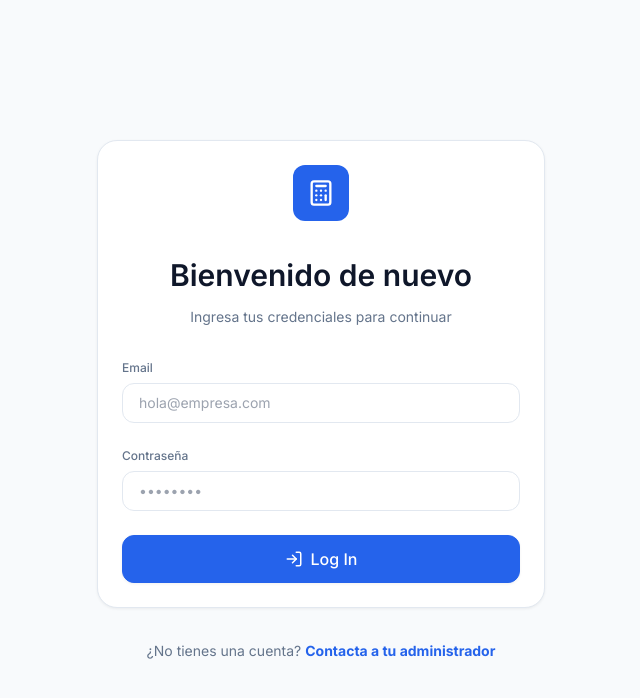
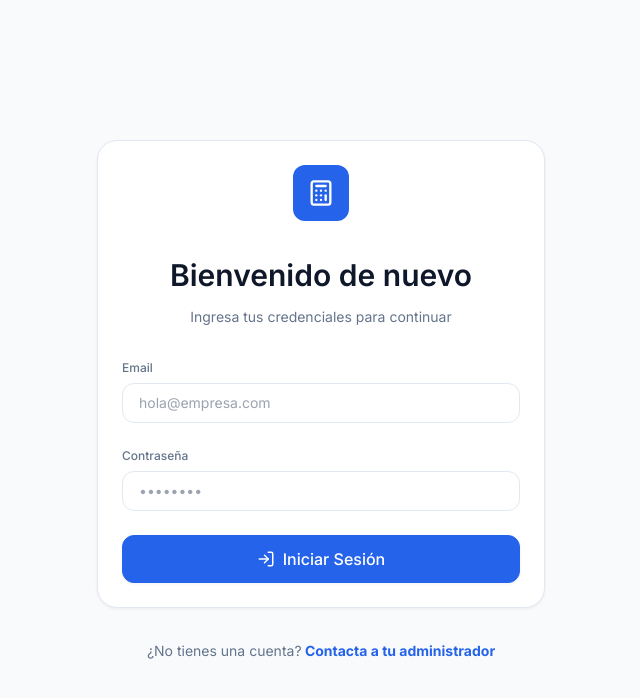
Before and after one commit to jhonnyduque/cost-margin-manager, a React (Vite) app: page /login in a window 1280 px wide. Shown: the top 698 px of the page, without its empty margins (319-959 px from the left). Built offline with nearby package versions, Linux system fonts and the light colour scheme; no server answers.

Commit message:
fix(auth): corregir loop infinito en logout + design system hardening

```diff
--- a/src/components/os/Topbar.tsx
+++ b/src/components/os/Topbar.tsx
@@ -6,13 +6,12 @@ import { supabase } from '@/services/supabase';
 import { useNavigate } from 'react-router-dom';
 
 export const Topbar: React.FC = () => {
-    const { user, currentCompany, mode, exitImpersonation, setIsSigningOut } = useAuth();
+    const { user, currentCompany, mode, exitImpersonation, setIsSigningOut, resetState } = useAuth(); // ✅ Agregar resetState
     const logout = useStore(state => state.logout);
     const navigate = useNavigate();
     const [menuOpen, setMenuOpen] = useState(false);
     const menuRef = useRef<HTMLDivElement>(null);
 
-    // Close menu on click outside
     useEffect(() => {
         const handleClickOutside = (event: MouseEvent) => {
             if (menuRef.current && !menuRef.current.contains(event.target as Node)) {
@@ -24,13 +23,27 @@ export const Topbar: React.FC = () => {
     }, []);
 
     const handleLogout = async () => {
+        console.log('[Topbar] Logout requested');
+
         setIsSigningOut(true);
-        logout(); // Limpiar store inmediatamente
+
         try {
+            // 1️⃣ Cerrar sesión en Supabase
             await supabase.auth.signOut();
+
+            // 2️⃣ Limpiar estado local
+            logout();
+
+            // 🔧 FIX: Forzar resetState() por si SIGNED_OUT no se emite
+            console.log('[Topbar] Forcing resetState after signOut');
+            resetState();
+
         } catch (error) {
             console.error('Logout error:', error);
+            // En caso de error, también resetear
+            resetState();
         } finally {
+            // 3️⃣ Navegar a login
             navigate('/login', { replace: true });
         }
     };
@@ -44,9 +57,7 @@ export const Topbar: React.FC = () => {
 
     return (
         <header className="fixed top-0 right-0 z-30 flex h-16 w-full items-center justify-between border-b border-slate-200 bg-white px-6 pl-20 lg:pl-64 transition-all duration-300">
-            {/* Left Side: Breadcrumbs or Active Context */}
             <div className="flex items-center gap-4">
-                {/* Placeholder for Breadcrumbs */}
                 <h1 className="text-lg font-semibold text-slate-800">
                     {mode === 'platform' ? 'Platform Control' : currentCompany?.name || 'Loading...'}
                 </h1>
@@ -57,17 +68,12 @@ export const Topbar: React.FC = () => {
                 )}
             </div>
 
-            {/* Right Side: Actions */}
             <div className="flex items-center gap-4">
-                {/* Environment Switcher (Placeholder / Global) */}
-
-                {/* Notifications */}
                 <button className="relative rounded-full p-2 text-slate-400 hover:bg-slate-100 hover:text-slate-600 transition-colors">
                     <Bell size={20} />
                     <span className="absolute right-1 top-1 h-2 w-2 rounded-full bg-red-500 ring-2 ring-white" />
                 </button>
 
-                {/* Profile Menu */}
                 <div className="relative" ref={menuRef}>
                     <button
                         onClick={() => setMenuOpen(!menuOpen)}
@@ -84,7 +90,6 @@ export const Topbar: React.FC = () => {
                         <ChevronDown size={14} className="text-slate-400" />
                     </button>
 
-                    {/* Dropdown */}
                     {menuOpen && (
                         <div className="absolute right-0 mt-2 w-56 origin-top-right rounded-lg border border-slate-100 bg-white shadow-lg ring-1 ring-black ring-opacity-5 py-1">
                             <div className="px-4 py-3 border-b border-slate-50">
--- a/src/components/ui/Button.tsx
+++ b/src/components/ui/Button.tsx
@@ -7,19 +7,23 @@ interface ButtonProps extends React.ButtonHTMLAttributes<HTMLButtonElement> {
     variant?: ButtonVariant;
     isLoading?: boolean;
     icon?: React.ReactNode;
+    // Opcional: si alguien pasa fullWidth por error, lo convertimos a clase
+    fullWidth?: boolean; // ← agregamos para absorber la prop y evitar warning
 }
 
 export const Button: React.FC<ButtonProps> = ({
     variant = 'primary',
-    isLoading,
+    isLoading = false,
     icon,
     children,
     className = '',
     style,
+    fullWidth,
+    disabled,
     ...props
 }) => {
     const baseStyles: React.CSSProperties = {
-        height: '40px', // Identical height rule
+        height: '40px',
         borderRadius: tokens.radius.md,
         padding: `0 ${tokens.spacing.md}`,
         fontSize: tokens.typography.body.fontSize,
@@ -28,8 +32,8 @@ export const Button: React.FC<ButtonProps> = ({
         display: 'inline-flex',
         alignItems: 'center',
         justifyContent: 'center',
-        cursor: props.disabled || isLoading ? 'not-allowed' : 'pointer',
-        opacity: props.disabled || isLoading ? 0.7 : 1,
+        cursor: disabled || isLoading ? 'not-allowed' : 'pointer',
+        opacity: disabled || isLoading ? 0.7 : 1,
         border: '1px solid transparent',
         outline: 'none',
     };
@@ -55,30 +59,30 @@ export const Button: React.FC<ButtonProps> = ({
         },
     };
 
-    // Hover effects would typically be done with CSS/Tailwind, but since we're restricting tokens...
-    // For now, we'll rely on the base colors. Interactive states might need CSS or a wrapper.
-    // We can use Tailwind for hover states if they map to tokens?
-    // User said: "ALLOWED: layout utilities ... NOT ALLOWED: visual identity decisions."
-    // So strict token usage means we set the background.
-    // For hover, to keep it simple and strict, we might need a CSS class or module,
-    // but to avoid complexity we will just rely on the fact that users requested strict token usage.
-    // I will add a simple class for hover dimming/opacity if needed, or just standard tailwind hover utilities if they match?
-    // No, `hover:bg-blue-700` allows arbitrary colors.
-    // I will use `opacity-90` on hover for all buttons via Tailwind to be safe and consistent.
-
     return (
         <button
             style={{ ...baseStyles, ...variantStyles[variant], ...style }}
-            className={`hover:opacity-90 active:scale-95 ${className}`}
-            disabled={props.disabled || isLoading}
+            className={`
+        hover:opacity-90 active:scale-95
+        ${fullWidth ? 'w-full' : ''}
+        ${className}
+      `}
+            disabled={disabled || isLoading}
+            aria-busy={isLoading}
+            aria-disabled={disabled || isLoading}
             {...props}
         >
             {isLoading ? (
-                <span className="mr-2 animate-spin">⟳</span>
-            ) : icon ? (
-                <span className="mr-2">{icon}</span>
-            ) : null}
-            {children}
+                <>
+                    <span className="mr-2 inline-block animate-spin">⟳</span>
+                    {children || 'Cargando...'}
+                </>
+            ) : (
+                <>
+                    {icon && <span className="mr-2">{icon}</span>}
+                    {children}
+                </>
+            )}
         </button>
     );
 };
--- a/src/hooks/AuthProvider.tsx
+++ b/src/hooks/AuthProvider.tsx
@@ -41,13 +41,21 @@ export const AuthProvider: React.FC<{ children: React.ReactNode }> = ({ children
     // Logout Lock
     const [isSigningOut, setIsSigningOut] = useState(false);
 
+    // 🔧 FIX #1: Ref para evitar stale closure en el listener de auth
+    const isSigningOutRef = useRef(false);
+
+    // 🔧 FIX #1: Setter seguro que sincroniza estado + ref
+    const setIsSigningOutSafe = useCallback((val: boolean) => {
+        isSigningOutRef.current = val;
+        setIsSigningOut(val);
+    }, []);
+
     const setStoreCompany = useStore((state) => state.setCurrentCompany);
     const isFetching = useRef(false);
     const hasInitialized = useRef(false);
 
     const resetState = useCallback(() => {
         console.log('[AuthProvider] resetState called');
-        // Usamos un solo bloque para minimizar re-renders y periodos de "inconsistencia"
         setUser(null);
         setCurrentCompany(null);
         setUserCompanies([]);
@@ -55,18 +63,16 @@ export const AuthProvider: React.FC<{ children: React.ReactNode }> = ({ children
         setSuspensionLevel('none');
         setMode('company');
         setImpersonatedCompanyId(null);
-
-        // Limpiamos el store global
+        isSigningOutRef.current = false; // 🔧 FIX #1: Resetear ref también
         useStore.getState().logout();
-
-        // El loading se pone en false al final
         setIsLoading(false);
         setIsSigningOut(false);
     }, []);
 
     const loadUserData = useCallback(async (userId: string) => {
-        if (isSigningOut || isFetching.current) {
-            console.log(`[AuthProvider] loadUserData - SKIPPED (SigningOut: ${isSigningOut}, Fetching: ${isFetching.current})`);
+        // 🔧 FIX #2: Guard con ref (más confiable que estado en callbacks)
+        if (isSigningOutRef.current || isFetching.current) {
+            console.log(`[AuthProvider] loadUserData - SKIPPED (SigningOut: ${isSigningOutRef.current}, Fetching: ${isFetching.current})`);
             return;
         }
         isFetching.current = true;
@@ -77,7 +83,6 @@ export const AuthProvider: React.FC<{ children: React.ReactNode }> = ({ children
 
             let userRes = await supabase.from('users').select('*').eq('id', userId).single();
 
-            // Reintento rápido si no se encuentra el usuario (posible retraso en trigger)
             if (userRes.error && userRes.error.code === 'PGRST116') {
                 console.warn('[AuthProvider] User record not found, retrying once...');
                 await new Promise(r => setTimeout(r, 1000));
@@ -94,8 +99,6 @@ export const AuthProvider: React.FC<{ children: React.ReactNode }> = ({ children
 
             if (membRes.error) {
                 console.error('[AuthProvider] Memberships Fetch Error:', membRes.error);
-                // No llamo a resetState aquí para permitir que el perfil de usuario se mantenga
-                // incluso si no tiene compañías (onboarding incompleto)
                 setUser(userRes.data);
                 setIsLoading(false);
                 return;
@@ -112,17 +115,12 @@ export const AuthProvider: React.FC<{ children: React.ReactNode }> = ({ children
             setUserCompanies(companies);
             setUser(userData);
 
-            // LOGICA DE IMPERSONACIÓN / REDIRECCIÓN
             if (userData.is_super_admin) {
-                // Si es Super Admin, por defecto entra en modo plataforma y no auto-selecciona empresa
-                // a menos que estemos ya impersonando (re-load) o tenga una por defecto y NO queramos forzar plataforma.
-                // Pero según el plan: "if is_super_admin: DO NOT auto-select company on login, route to Platform Home"
                 setMode('platform');
                 setCurrentCompany(null);
                 setUserRole(null);
                 useStore.getState().setImpersonation(false, null);
             } else {
-                // Flujo estándar para usuarios normales
                 const targetCompany =
                     companies.find(c => c.id === userData.default_company_id) ||
                     companies[0];
@@ -142,7 +140,7 @@ export const AuthProvider: React.FC<{ children: React.ReactNode }> = ({ children
                     setUserRole(role);
                     setSuspensionLevel(level);
                     setMode('company');
-                    useStore.getState().setImpersonation(false, null); // Usuario normal no impersona
+                    useStore.getState().setImpersonation(false, null);
                     useStore.getState().setCurrentCompany(targetCompany.id, role);
                 } else {
                     setCurrentCompany(null);
@@ -179,6 +177,13 @@ export const AuthProvider: React.FC<{ children: React.ReactNode }> = ({ children
         console.log('[AuthProvider] Initializing...');
 
         const init = async () => {
+            // 🔧 FIX #2: Guard en init() para evitar rehidratación durante logout
+            if (isSigningOutRef.current) {
+                console.log('[AuthProvider] init() aborted: signing out');
+                resetState();
+                return;
+            }
+
             const { data: { session } } = await supabase.auth.getSession();
             if (session?.user) {
                 await loadUserData(session.user.id);
@@ -191,21 +196,37 @@ export const AuthProvider: React.FC<{ children: React.ReactNode }> = ({ children
 
         const { data: { subscription } } =
             supabase.auth.onAuthStateChange(async (event, session) => {
-                console.log('[AuthProvider] Auth Event:', event, 'User:', session?.user?.id);
+                console.log('[AuthProvider] Auth Event:', event);
 
+                // 🔧 FIX #1: Usar ref.current para evitar stale closure
+                if (isSigningOutRef.current && event !== 'SIGNED_OUT') {
+                    console.log('[AuthProvider] Ignored event during signout');
+                    return;
+                }
+
+                if (event === 'SIGNED_OUT') {
+                    console.log('[AuthProvider] SIGNED_OUT → resetState');
+                    resetState();
+                    return;
+                }
+
+                // 🔧 FIX #2: Guards en eventos que podrían rehidratar
                 if (event === 'SIGNED_IN' && session?.user) {
-                    // Si ya estamos cargando este usuario, no interrumpir
-                    if (user?.id === session.user.id && !isLoading) {
-                        console.log('[AuthProvider] SIGNED_IN - Already have user, skipping load');
+                    if (isSigningOutRef.current) {
+                        console.log('[AuthProvider] SIGNED_IN ignored: signing out');
                         return;
                     }
                     await loadUserData(session.user.id);
-                } else if (event === 'SIGNED_OUT') {
-                    resetState();
-                } else if (event === 'TOKEN_REFRESHED' && session?.user) {
-                    if (!user) await loadUserData(session.user.id);
-                } else if (event === 'INITIAL_SESSION' && session?.user) {
-                    if (!user) await loadUserData(session.user.id);
+                    return;
+                }
+
+                if (event === 'INITIAL_SESSION' && session?.user) {
+                    if (isSigningOutRef.current) {
+                        console.log('[AuthProvider] INITIAL_SESSION ignored: signing out');
+                        return;
+                    }
+                    await loadUserData(session.user.id);
+                    return;
                 }
             });
 
@@ -213,6 +234,12 @@ export const AuthProvider: React.FC<{ children: React.ReactNode }> = ({ children
             subscription.unsubscribe();
         };
     }, [loadUserData, resetState]);
+
+    useEffect(() => {
+        if (!isLoading && user && window.location.pathname === '/login') {
+            console.log('[AuthProvider] User detected on /login, triggering redirect');
+        }
+    }, [user, isLoading]);
 
     const enterCompanyAsFounder = async (companyId: string) => {
         if (!user?.is_super_admin) return;
@@ -231,7 +258,7 @@ export const AuthProvider: React.FC<{ children: React.ReactNode }> = ({ children
             setMode('company');
             setImpersonatedCompanyId(companyId);
             setCurrentCompany(company);
-            setUserRole('admin'); // Rol virtual para el fundador
+            setUserRole('admin');
 
             const level = getSuspensionLevel(
                 company.subscription_status,
@@ -255,15 +282,11 @@ export const AuthProvider: React.FC<{ children: React.ReactNode }> = ({ children
         setUserRole(null);
         setSuspensionLevel('none');
         useStore.getState().setImpersonation(false, null);
-        // No llamamos a logout(), solo reseteamos el context a nivel plataforma
     };
 
     const switchCompany = async (companyId: string) => {
         if (!user) return;
 
-        // Si estamos impersonando, switchCompany debería quizás resetear impersonación o simplemente cambiar de empresa impersonada
-        // Para simplificar, si es super admin, dejamos que use enterCompanyAsFounder.
-        // Si es usuario normal, sigue su flujo.
         if (user.is_super_admin) {
             await enterCompanyAsFounder(companyId);
             return;
@@ -323,7 +346,7 @@ export const AuthProvider: React.FC<{ children: React.ReactNode }> = ({ children
             enterCompanyAsFounder,
             exitImpersonation,
             isSigningOut,
-            setIsSigningOut
+            setIsSigningOut: setIsSigningOutSafe, // 🔧 FIX #1: Exportar setter seguro
         }}>
             {children}
         </AuthContext.Provider>
--- a/src/pages/Login.tsx
+++ b/src/pages/Login.tsx
@@ -1,6 +1,6 @@
 import React, { useState } from 'react';
-import { useNavigate, Navigate } from 'react-router-dom';
-import { Calculator, Mail, Lock, LogIn, AlertCircle } from 'lucide-react';
+import { Navigate } from 'react-router-dom';
+import { Calculator, LogIn, AlertCircle } from 'lucide-react';
 import { supabase } from '../services/supabase';
 import { useAuth } from '../hooks/useAuth';
 import { Button } from '@/components/ui/Button';
@@ -13,10 +13,21 @@ const Login: React.FC = () => {
     const [password, setPassword] = useState('');
     const [loading, setLoading] = useState(false);
     const [error, setError] = useState<string | null>(null);
-    const navigate = useNavigate();
-    const { user, isLoading, refreshAuth } = useAuth();
 
-    if (!isLoading && user) {
+    // ✅ dejamos refreshAuth
+    const { user, isLoading: authLoading, refreshAuth } = useAuth();
+
+    // Loading sesión
+    if (authLoading) {
+        return (
+            <div className="flex min-h-screen items-center justify-center" style={{ backgroundColor: tokens.colors.bg }}>
+                <div className="animate-spin text-blue-600 text-4xl">⟳</div>
+            </div>
+        );
+    }
+
+    // ✅ Redirect automático cuando AuthProvider carga usuario
+    if (user) {
         return <Navigate to="/dashboard" replace />;
     }
 
@@ -26,36 +37,32 @@ const Login: React.FC = () => {
         setError(null);
 
         try {
-            const { error: authError } = await supabase.auth.signInWithPassword({
+            const { error } = await supabase.auth.signInWithPassword({
                 email,
                 password,
             });
 
-            if (authError) throw authError;
+            if (error) throw error;
+
+            console.log('[Login] Sign in success');
+
+            // 🔥 IMPORTANTE:
+            // despierta AuthProvider para cargar user + empresa
             await refreshAuth();
+
         } catch (err: any) {
             console.error('[Login] error:', err);
-            setError(err.message || 'Credenciales inválidas o error de conexión.');
+            setError(err.message || 'Credenciales inválidas.');
+        } finally {
             setLoading(false);
         }
     };
 
-    if (isLoading) {
     return (
-            <div className="flex min-h-screen items-center justify-center" style={{ backgroundColor: tokens.colors.bg }}>
-                {/* Loader could be a component, but for now just text or simple spinner */}
-                <div className="animate-spin text-blue-600">⟳</div>
-            </div>
-        );
-    }
-
-    return (
-        <div
-            className="flex min-h-screen items-center justify-center p-6"
-            style={{ backgroundColor: tokens.colors.bg }}
-        >
+        <div className="flex min-h-screen items-center justify-center p-6" style={{ backgroundColor: tokens.colors.bg }}>
             <div className="w-full max-w-md">
                 <Card className="p-10 text-center">
+
                     <div className="mb-8 inline-flex items-center justify-center">
                         <div
                             style={{
@@ -73,28 +80,25 @@ const Login: React.FC = () => {
                         </div>
                     </div>
 
-                    <h1
-                        style={{
+                    <h1 style={{
                         fontSize: tokens.typography.titleLg.fontSize,
                         fontWeight: tokens.typography.titleLg.fontWeight,
                         color: tokens.colors.text.primary,
                         marginBottom: tokens.spacing.xs
-                        }}
-                    >
+                    }}>
                         Bienvenido de nuevo
                     </h1>
-                    <p
-                        style={{
+
+                    <p style={{
                         fontSize: tokens.typography.body.fontSize,
                         color: tokens.colors.text.secondary,
                         marginBottom: tokens.spacing.xl
-                        }}
-                    >
+                    }}>
                         Ingresa tus credenciales para continuar
                     </p>
 
                     <form onSubmit={handleLogin} className="space-y-6 text-left">
-                        <div className="space-y-2">
+
                         <Input
                             label="Email"
                             type="email"
@@ -102,17 +106,9 @@ const Login: React.FC = () => {
                             value={email}
                             onChange={(e) => setEmail(e.target.value)}
                             required
-                                fullWidth
-                            // Using style prop to pass icon? Input component doesn't support icon yet.
-                            // "If a needed variation does not exist: → extend the component"
-                            // I will stick to simple input first as per "Minimalism".
-                            // Icons inside inputs are nice but not strictly required by the prompt "Input" component.
-                            // If I need icons, I should update Input.tsx.
-                            // For now, I'll use standard Input without icon to verify "Forms use Input + Button only".
+                            className="w-full"
                         />
-                        </div>
 
-                        <div className="space-y-2">
                         <Input
                             label="Contraseña"
                             type="password"
@@ -120,13 +116,11 @@ const Login: React.FC = () => {
                             value={password}
                             onChange={(e) => setPassword(e.target.value)}
                             required
-                                fullWidth
+                            className="w-full"
                         />
-                        </div>
 
                         {error && (
-                            <div
-                                style={{
+                            <div style={{
                                 backgroundColor: 'rgba(239, 68, 68, 0.1)',
                                 border: `1px solid ${tokens.colors.error}`,
                                 padding: tokens.spacing.md,
@@ -134,10 +128,13 @@ const Login: React.FC = () => {
                                 display: 'flex',
                                 alignItems: 'start',
                                 gap: tokens.spacing.sm
-                                }}
-                            >
+                            }}>
                                 <AlertCircle size={16} color={tokens.colors.error} style={{ marginTop: '2px' }} />
-                                <p style={{ fontSize: tokens.typography.caption.fontSize, fontWeight: 700, color: '#DC2626' }}>
+                                <p style={{
+                                    fontSize: tokens.typography.caption.fontSize,
+                                    fontWeight: 700,
+                                    color: '#DC2626'
+                                }}>
                                     {error}
                                 </p>
                             </div>
@@ -145,13 +142,14 @@ const Login: React.FC = () => {
 
                         <Button
                             type="submit"
-                            className="w-full justify-center" // Tailwind utility for layout inside button
+                            className="w-full justify-center"
                             isLoading={loading}
                             icon={<LogIn size={18} />}
-                            style={{ height: '48px', fontSize: '1rem' }} // Login button often larger
+                            style={{ height: '48px', fontSize: '1rem' }}
                         >
-                            Log In
+                            Iniciar Sesión
                         </Button>
+
                     </form>
                 </Card>
 
@@ -162,8 +160,16 @@ const Login: React.FC = () => {
                         color: tokens.colors.text.secondary
                     }}
                 >
-                    ¿No tienes una cuenta? <span style={{ color: tokens.colors.brand, fontWeight: 700, cursor: 'pointer' }}>Contacta a tu administrador</span>
+                    ¿No tienes una cuenta?
+                    <span style={{
+                        color: tokens.colors.brand,
+                        fontWeight: 700,
+                        cursor: 'pointer'
+                    }}>
+                        {' '}Contacta a tu administrador
+                    </span>
                 </p>
+
             </div>
         </div>
     );
```
Also changed, not shown: src/App.tsx (+26 -16 lines), 1 other file (tests, documents, lock files or other folders). Lines whose indentation alone changed are shown as unchanged.
